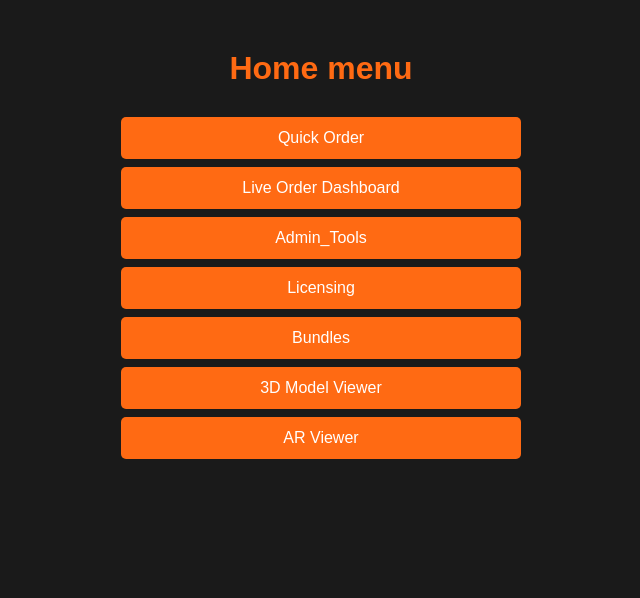
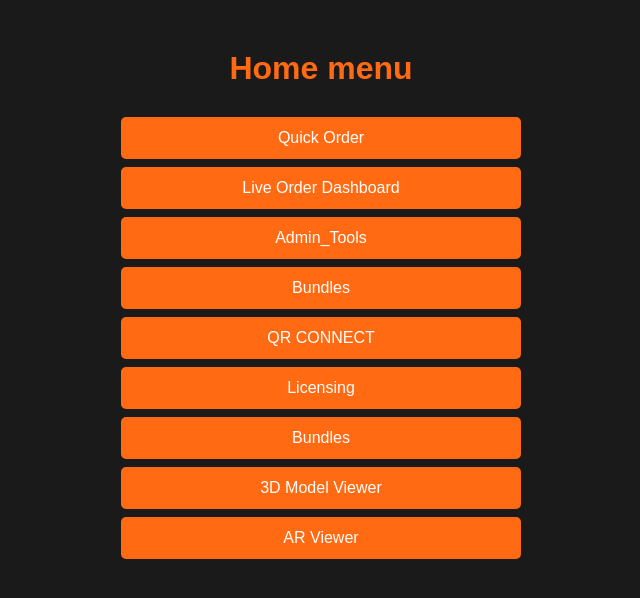
Before and after one commit to Sawyer3DJ/quick-order, a Flask app: page / in a window 1280 px wide. Shown: the top 598 px of the page, without its empty margins (319-959 px from the left). Run offline with Flask 3, Linux system fonts and the light colour scheme.

Commit message:
Update home.html

```diff
--- a/templates/home.html
+++ b/templates/home.html
@@ -21,6 +21,8 @@
     <button onclick="location.href='{{ url_for('quick_order', table_num=1) }}'">Quick Order</button>
     <button onclick="location.href='{{ url_for('dashboard') }}'">Live Order Dashboard</button>
     <button onclick="location.href='{{ url_for('admin') }}'">Admin_Tools</button>
+    <button onclick="location.href='{{ url_for('bundles') }}'">Bundles</button>
+    <button onclick="location.href='{{ url_for('qr_connect') }}'">QR CONNECT</button>
     <button onclick="location.href='{{ url_for('licensing') }}'">Licensing</button>
     <button onclick="location.href='{{ url_for('bundles') }}'">Bundles</button>
     <button onclick="location.href='{{ url_for('model_viewer') }}'">3D Model Viewer</button>
```
